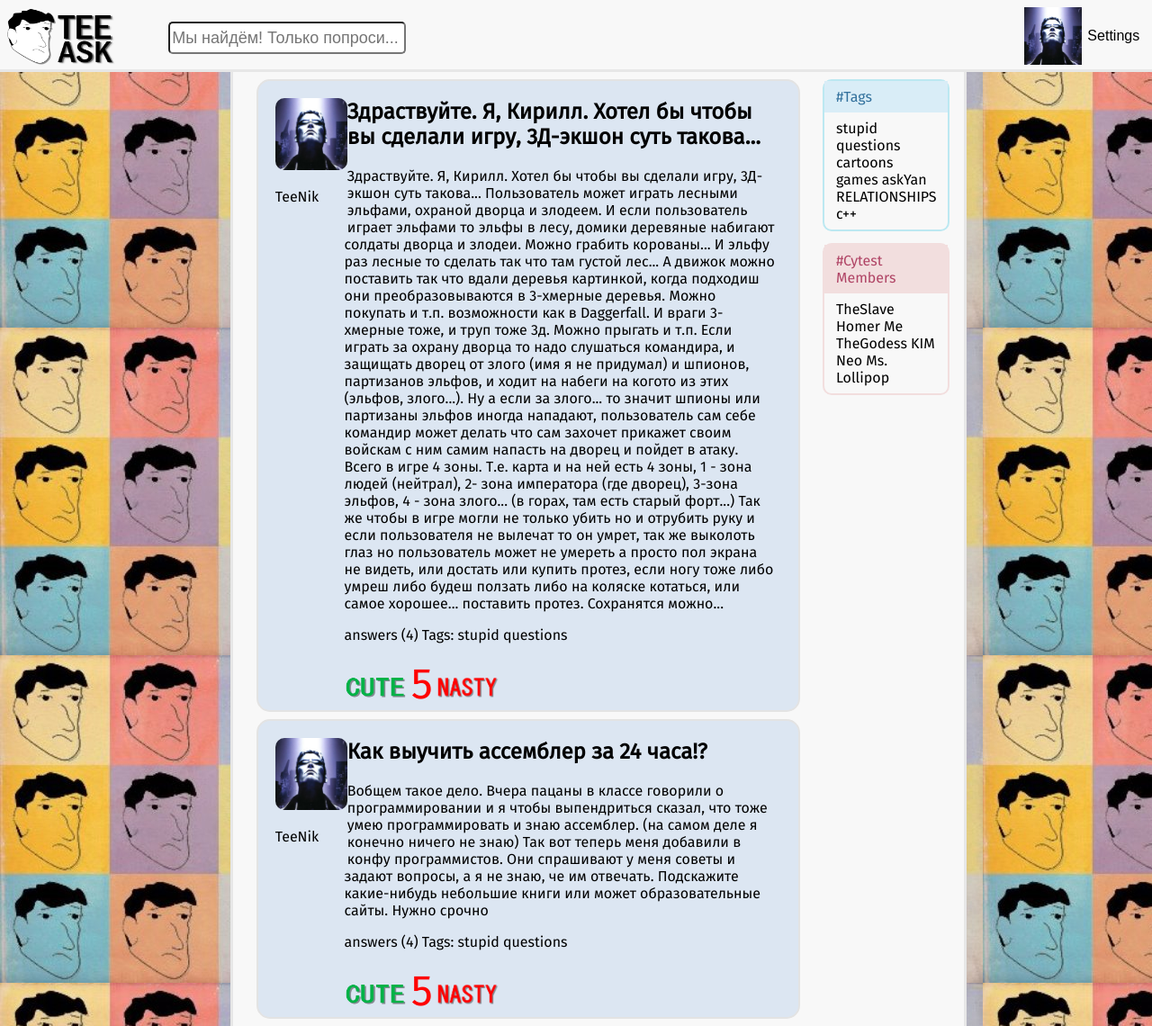
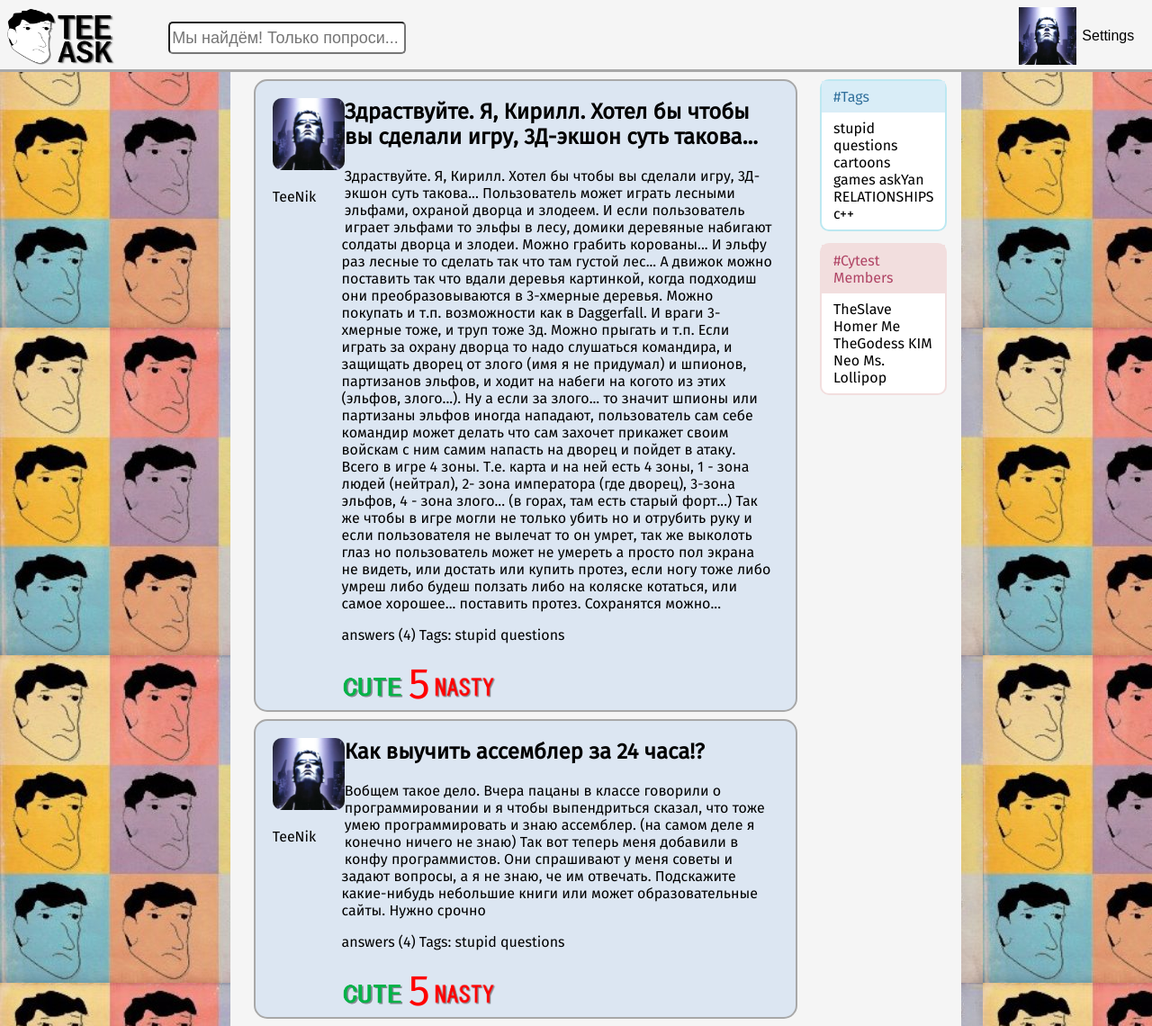
Before and after one commit to TeeNik/TeeAsk, a Django app: page / in a window 1280 px wide; the page is wider, and only the part inside the window is pictured. Shown: that part at 90% size. Run offline with Django 3.2, Linux system fonts and the light colour scheme.

Commit message:
12.08 [2]

```diff
--- a/static/css/base.css
+++ b/static/css/base.css
@@ -1,3 +1,8 @@
+:root {
+  --bg: #f5f5f5;
+  --border: #a8a8a8;
+}
+
 body{
     margin: 0;
     font-family: 'Fira Sans', sans-serif;
@@ -19,7 +24,7 @@ body{
   }
 
 .grid > :nth-child(1) {
-    background-color: #f8f8f8;
+    background-color: var(--bg);
 
     grid-column-start: banner-start;
     grid-column-end: banner-end;
@@ -27,21 +32,21 @@ body{
     grid-row-start: header-top;
     grid-row-end: header-bottom;
 
-	border-bottom: 3px solid #e7e7e7;
+	border-bottom: 3px solid var(--border);
 }
 
 .grid > :nth-child(2) {
 
-    background-color: #f8f8f8;
+    background-color: var(--bg);
     grid-row-start: header-bottom;
     grid-row-end: main-bottom;
-	border-left: 3px solid #e7e7e7;
+	border-left: 30px solid (--border);
 	margin-left: 20vw;
 }
 
 .grid > :nth-child(3) {
-  	border-right: 3px solid #e7e7e7;
-    background-color: #f8f8f8;
+  	border-right: 3px solid (--border);
+    background-color: var(--bg);
     grid-row-start: header-bottom;
     grid-row-end: main-bottom;
 
@@ -86,7 +91,7 @@ body{
 .post {
     min-width: 600px;
 	margin: 1vh 2vw;
-	border: solid 2px #e3e3e3;
+	border: solid 2px var(--border);
 	border-radius: 15px;
     background-color: #dce6f2;
 }
@@ -133,6 +138,7 @@ body{
 }
 
 .panel {
+	background-color: white;
     margin: 1vh 2vh 1vw 0;
     border: solid 2px #bce8f1;
     border-radius: 10px;
@@ -149,6 +155,7 @@ body{
 }
 
 .panel-2 {
+	background-color: white;
     margin: 1vh 2vh 1vw 0;
     border: solid 2px #f2dede;
     border-radius: 10px;
```
Also changed, not shown: static/css/question.css (+4 -3 lines), templates/question.html (+0 -8 lines), static/img/vk.png (added).
